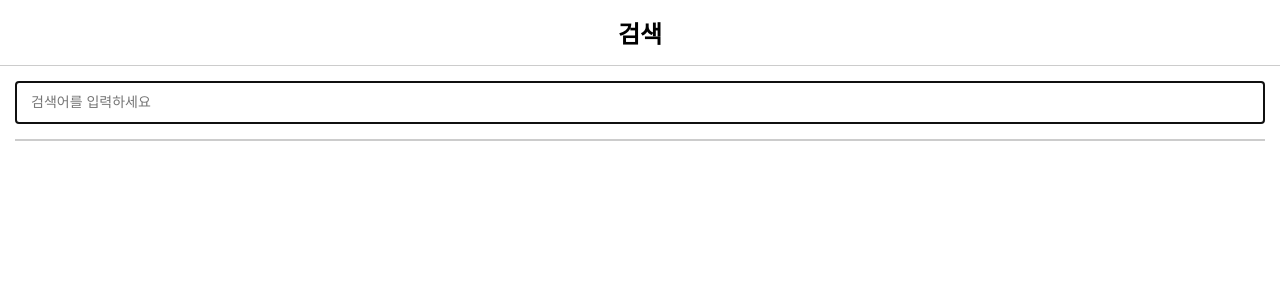
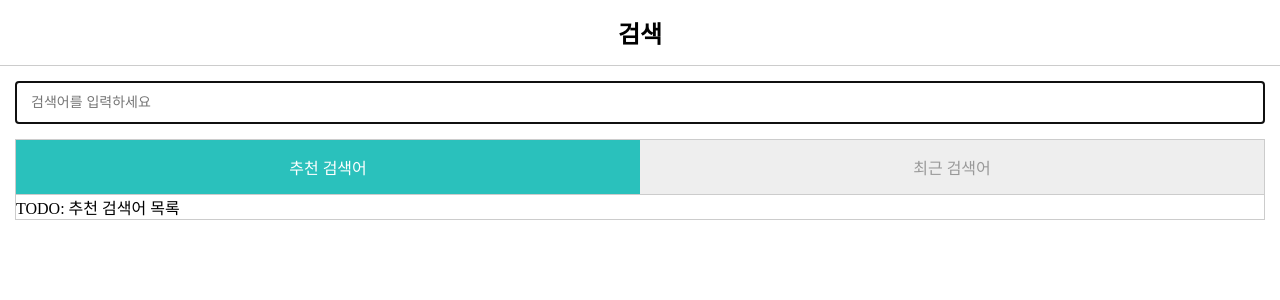
Before and after one commit to jaehyun8719/lecture-react, a React app in the folder 2-component/: page / in a window 1280 px wide. Shown: the top 300 px of the page. Built offline with nearby package versions, Linux system fonts and the light colour scheme.

Commit message:
검색 결과 구현

```diff
--- a/2-component/src/App.js
+++ b/2-component/src/App.js
@@ -3,6 +3,7 @@
 import SearchForm from './components/SearchForm';
 import SearchResult from './components/searchResult';
 import Store from './js/Store.js'
+import Tabs, { TabType } from './components/Tabs'
 
 export default class App extends React.Component {
   constructor(props) {
@@ -12,6 +13,7 @@
       searchKeyword: "",
       searchResult: [],
       submitted: false,
+      selectedTab: TabType.KEYWORD,
     };
   }
 
@@ -41,7 +43,7 @@
   }
 
   render() {
-    const { searchKeyword, submitted, searchResult} = this.state;
+    const { searchKeyword, submitted, searchResult, selectedTab } = this.state;
 
     return (
       <>
@@ -54,7 +56,15 @@
             onReset={() => this.handleReset()}
           />
           <div className="content">
-            {submitted && <SearchResult data={searchResult} />}
+            {submitted ? <SearchResult data={searchResult} /> :
+              <>
+                <Tabs
+                  selectedTab={selectedTab}
+                  onChange={(selectedTab) => this.setState({selectedTab})}
+                />
+                {selectedTab === TabType.KEYWORD && <>TODO: 추천 검색어 목록</>}
+                {selectedTab === TabType.HISTORY && <>TODO: 최근 검색어 목록</>}
+              </>}
           </div>
         </div>
       </>
--- /dev/null
+++ b/2-component/src/components/Tabs.js
@@ -0,0 +1,33 @@
+import React from "react";
+
+export const TabType = {
+  KEYWORD: "KEYWORD",
+  HISTORY: "HISTORY",
+};
+
+const TabLabel = {
+  [TabType.KEYWORD]: "추천 검색어",
+  [TabType.HISTORY]: "최근 검색어",
+};
+
+const Tabs = ({ selectedTab, onChange }) => {
+  return (
+    <>
+      <ul className="tabs">
+        {Object.values(TabType).map(tabType => {
+          return (
+            <li
+              className={selectedTab === tabType ? "active" : ""}
+              key={tabType}
+              onClick={() => onChange(tabType)}
+            >
+              {TabLabel[tabType]}
+            </li>
+          )
+        })}
+      </ul>
+    </>
+  )
+}
+
+export default Tabs;
```
